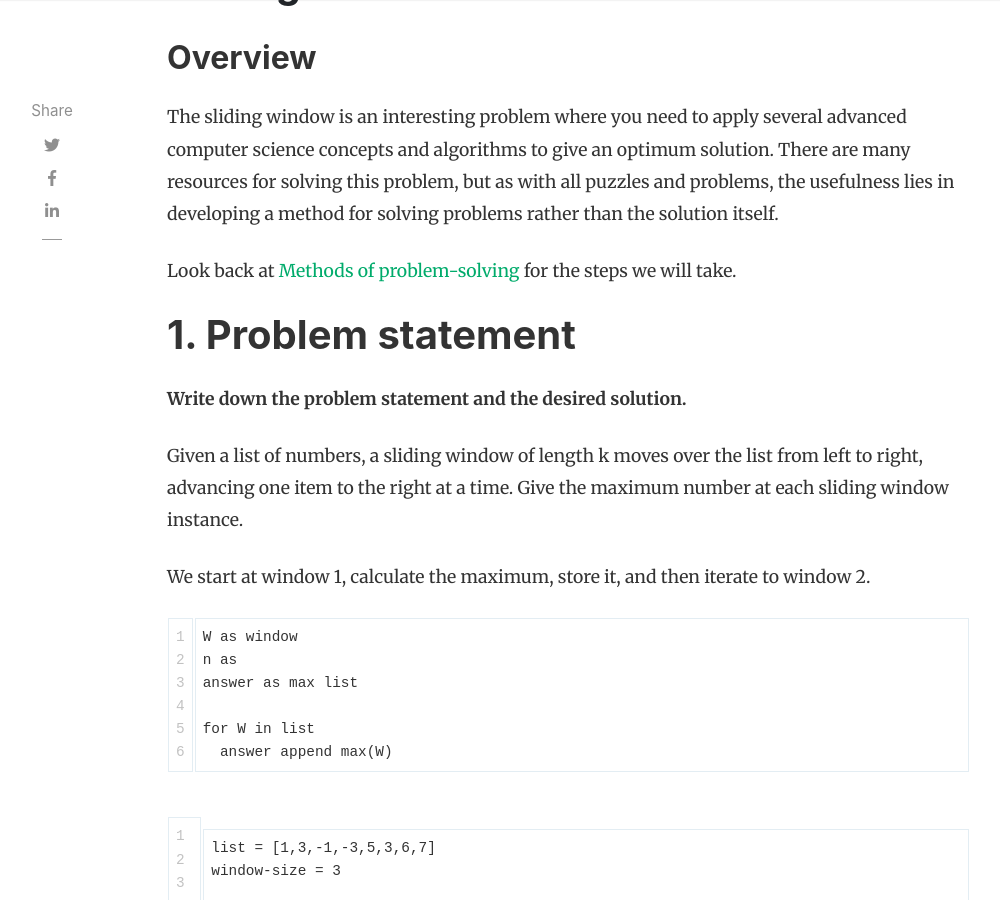
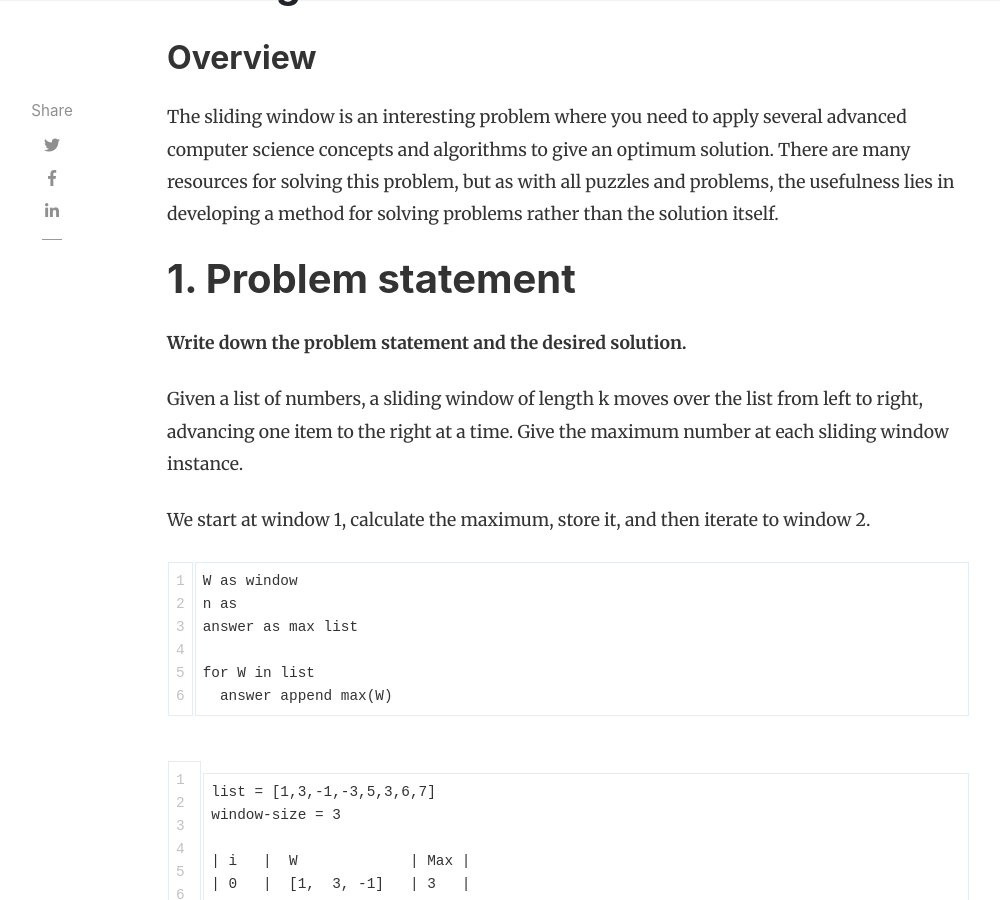
Before and after one commit to gerritjvv/blog, a Jekyll site: the page built from _posts/2024-03-12-Sliding-Window-Maximum.md, in a window 1280 px wide and 900 px high, scrolled down 376 px. Shown: the whole window, without its empty margins (118-1118 px from the left). Built offline with Jekyll 4.4.1, drawn with Linux system fonts in a browser that asks for light colours; nearby versions of some CDN libraries; comment, search, counter and statistics services are not loaded.

Commit message:
remove dead link

```diff
--- a/_posts/2024-03-12-Sliding-Window-Maximum.md
+++ b/_posts/2024-03-12-Sliding-Window-Maximum.md
@@ -11,8 +11,6 @@ categories: [maths, data structures, algorithms]
 The sliding window is an interesting problem where you need to apply several advanced computer science concepts and algorithms
 to give an optimum solution.  There are many resources for solving this problem, but as with all puzzles and problems, the usefulness
 lies in developing a method for solving problems rather than the solution itself.
-
-Look back at [Methods of problem-solving](methods-of-problem-solving-power-set) for the steps we will take.
 
 
 # 1.  Problem statement
```
